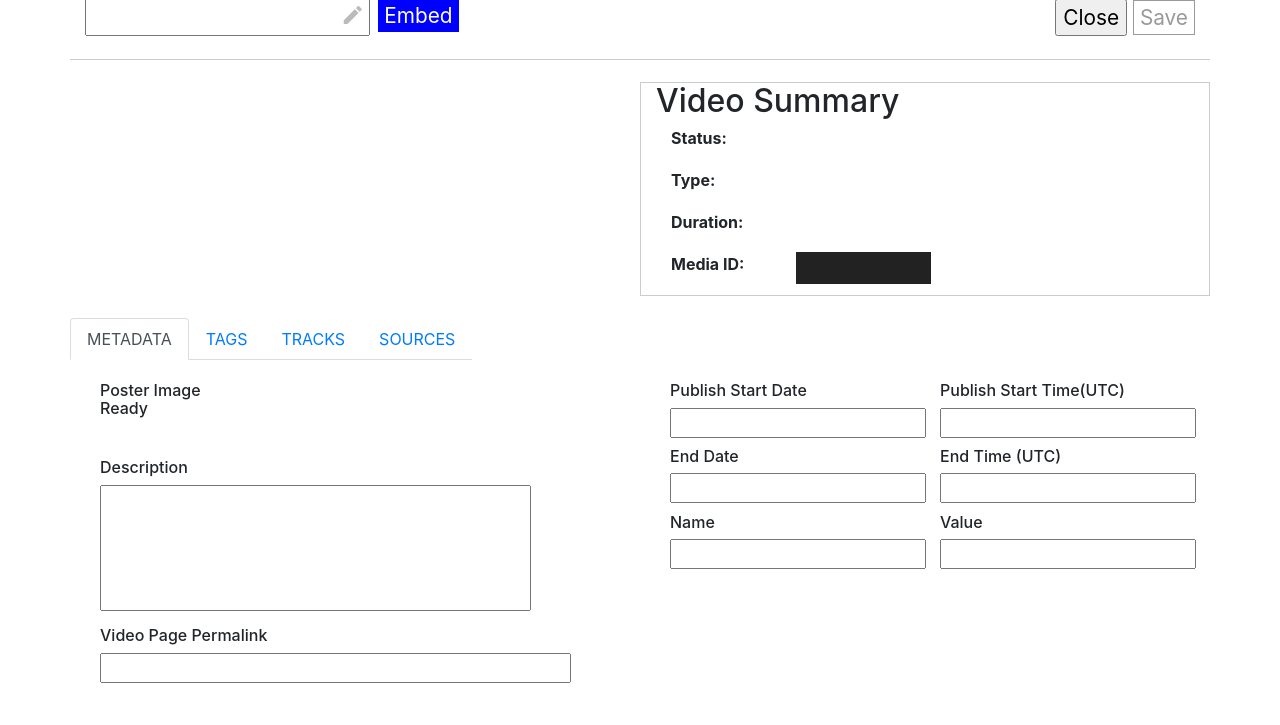
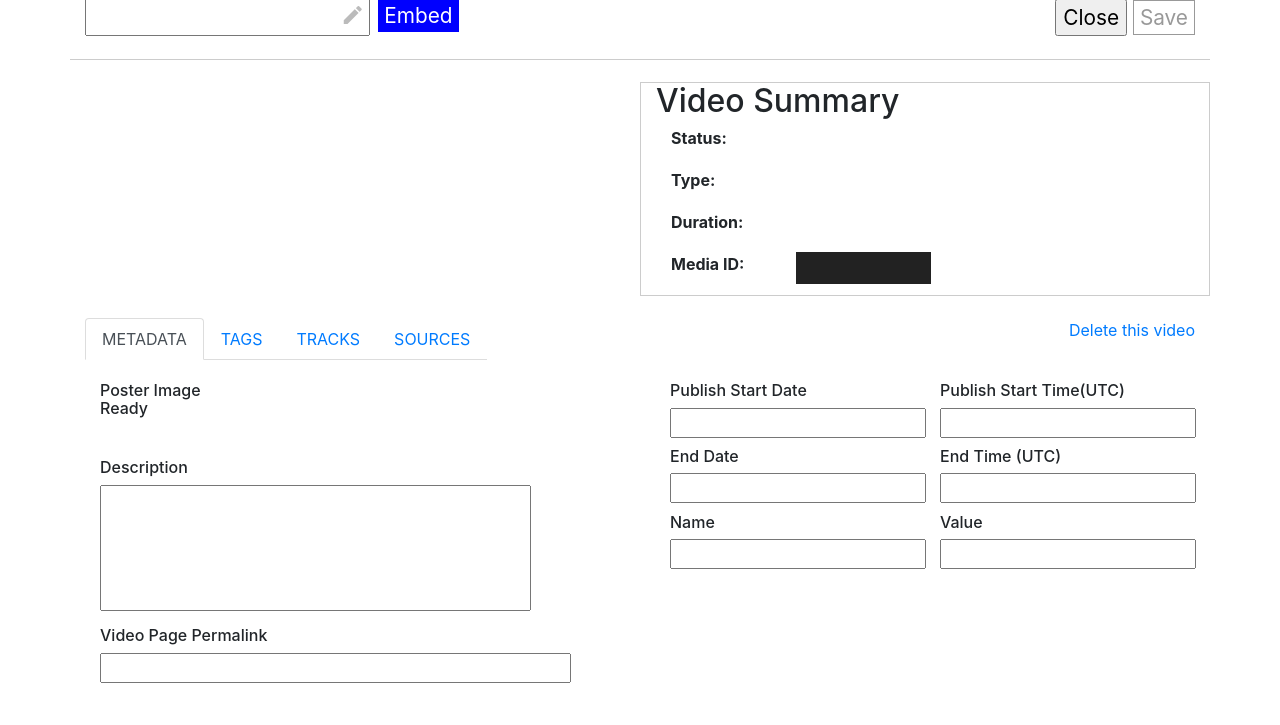
Before and after one commit to mauritt/jw_cms, a Django app: template JW_CMS/templates/videoDetails.html in a window 1280 px wide. Shown: the part 75-800 px from the top of the page. Run offline with Django 3.2, Linux system fonts and the light colour scheme; the template is opened without the code that fills it, so the values that code supplies are empty; some libraries are stand-ins or nearby versions.

Commit message:
Added basic functionality for deleting video from details page

```diff
--- a/JW_CMS/static/css/base.css
+++ b/JW_CMS/static/css/base.css
@@ -229,3 +229,9 @@ textarea{
     float: right;
     margin-right: 5%;
 }
+
+
+#deleteVideo{
+    float: right;
+
+}
--- a/JW_CMS/static/js/detailActions.js
+++ b/JW_CMS/static/js/detailActions.js
@@ -60,3 +60,16 @@ function activateTab(obj){
     }
 
 }
+
+function deleteVideo(videoKey){
+    var confirmation = confirm('Are you sure you want to delete this video?')
+
+    if(confirmation){
+        $.ajax({url:"../delete/" + videoKey, success: function(){
+            window.location = "../";
+            }
+        });
+    }else{
+        return
+    };
+};
--- a/JW_CMS/templates/videoDetails.html
+++ b/JW_CMS/templates/videoDetails.html
@@ -50,6 +50,9 @@
                     </div>
                 </div>
             </div>
+        </div>
+        <div id="deleteVideo">
+                <a href="#" onclick="deleteVideo('{{ video.key }}')">Delete this video</a>
         </div>
 
 
--- a/JW_CMS/urls.py
+++ b/JW_CMS/urls.py
@@ -9,4 +9,5 @@ urlpatterns = [
     url(r'^video/upload$', views.uploadRequest, name='upload'),
     url(r'^details/(?P<videoKey>[A-z0-9]+)$', views.videoDetails, name='video details'),
     url(r'^update/(?P<videoKey>[A-z0-9]+)$', views.updateDetails, name='video update'),
+    url(r'^delete/(?P<videoKey>[A-z0-9]+)$', views.deleteVideo, name='delete video'),
 ]
--- a/JW_CMS/views.py
+++ b/JW_CMS/views.py
@@ -67,3 +67,7 @@ def updateDetails(request, videoKey):
         else:
             print('fail')
             return HttpResponse('fail')
+
+def deleteVideo(request, videoKey):
+    resp = jwAccount.videos.delete(video_key=videoKey)
+    return HttpResponse('ok')
```
